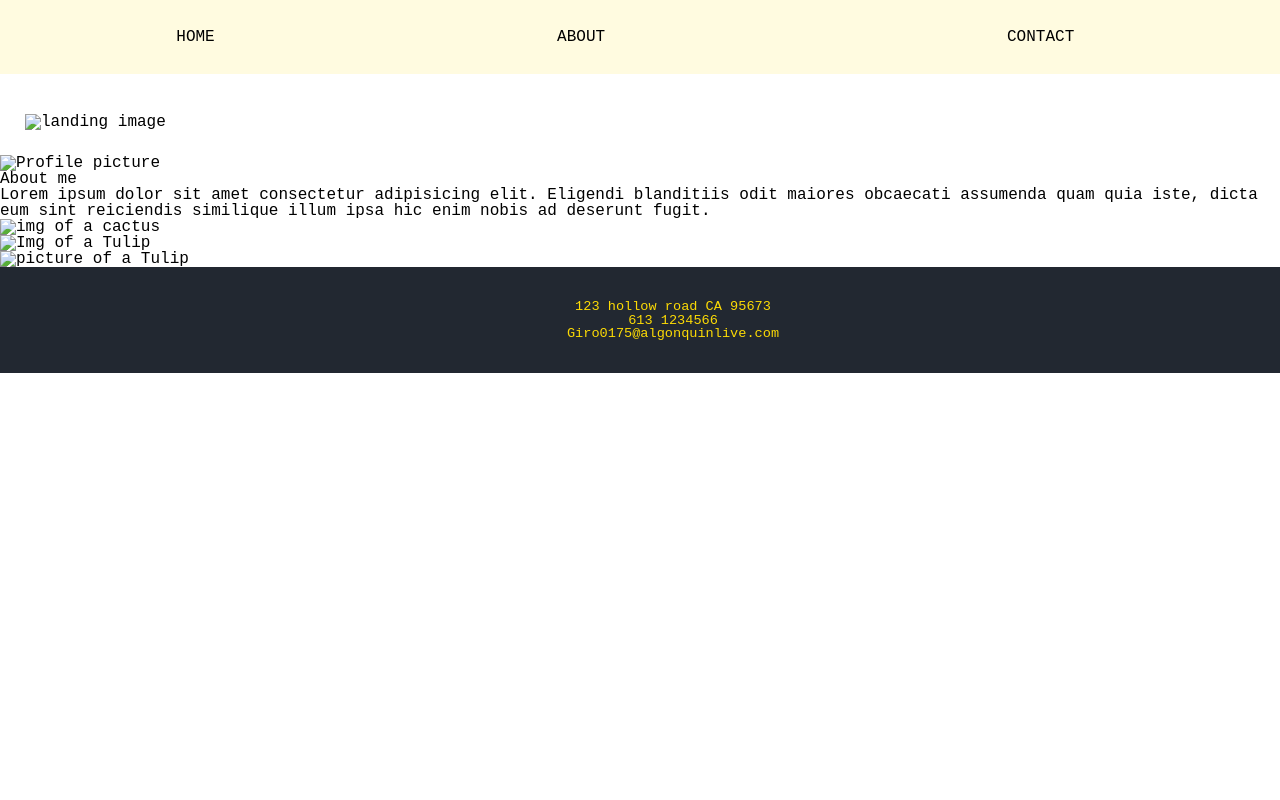
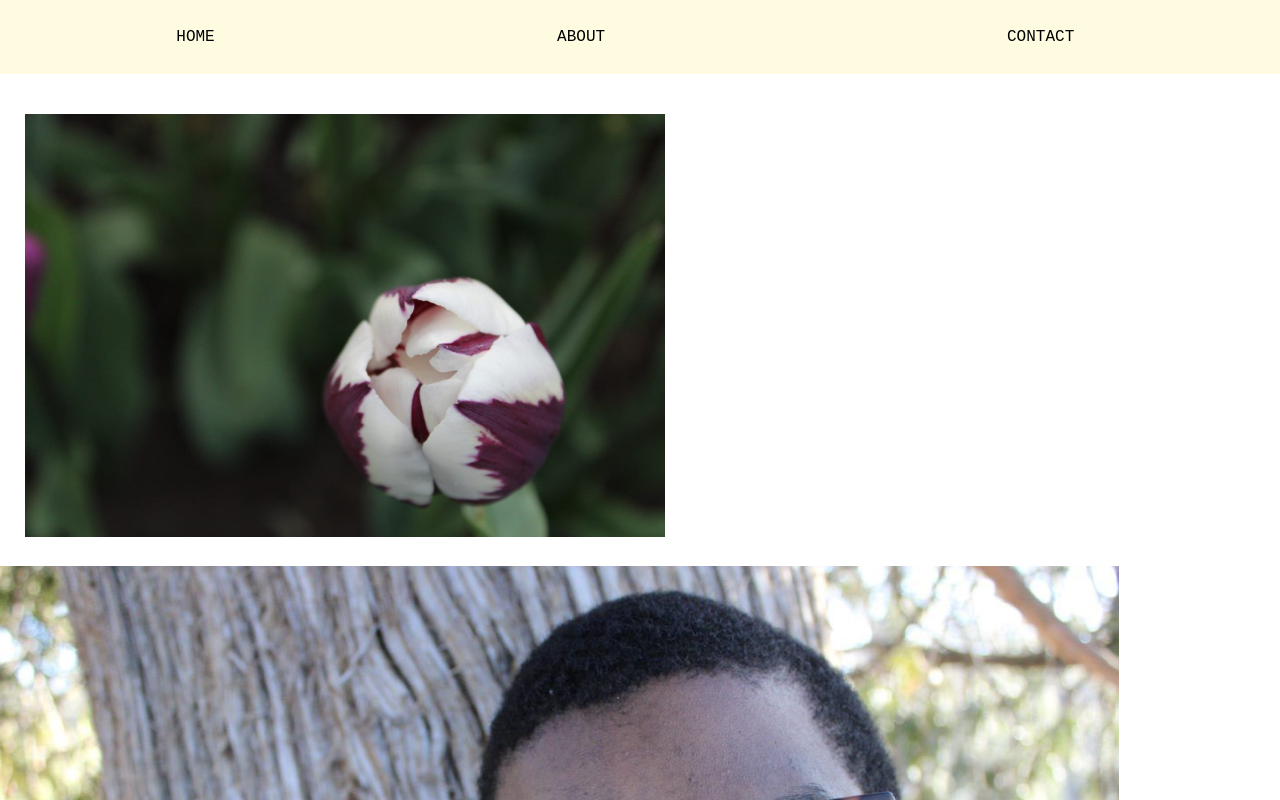
Before and after one commit to kantedro/Portfolio, a plain HTML site: page index.html in a window 1280 px wide. Shown: the top 800 px of the page. Drawn offline with Linux system fonts and the light colour scheme; the site is published under a folder, as on GitHub Pages, so addresses that start at the root find nothing; a web font is replaced by a local one.

Commit message:
solving issue with css

```diff
--- a/index.html
+++ b/index.html
@@ -30,13 +30,13 @@
     <main>
         <section class="landingimg">
             <div class="landingimg--firts">
-                <img src="/images/Primeraimg.png" alt="landing image" style="width:50%">
+                <img src="images/Primeraimg.png" alt="landing image" style="width:50%">
             </div>
         </section>
 
         <section class="mainsection">
             <div class="aboutmesec">
-                <img src="/images/Profilepic.png" alt="Profile picture">
+                <img src="images/Profilepic.png" alt="Profile picture">
                 <h2 class=" tituloabout"> About me</h2>
                 <p class=" texabout"> Lorem ipsum dolor sit amet consectetur adipisicing elit. Eligendi blanditiis
                     odit maiores obcaecati assumenda quam quia iste, dicta eum sint reiciendis similique illum ipsa
@@ -46,19 +46,19 @@
 
         <section class="terceraimg">
             <div class="cactus">
-                <img src="/images/Segundaimg.jpg" alt="img of a cactus" style="width: 50%;">
+                <img src="images/Segundaimg.jpg" alt="img of a cactus" style="width: 50%;">
             </div>
 
 
             <div class="fourimg">
                 <div class="tulip1">
-                    <img src="/images/Terceraimg.png" alt="Img of a Tulip">
+                    <img src="images/Terceraimg.png" alt="Img of a Tulip">
                 </div>
             </div>
 
             <div class="fifthimg">
                 <div class="tulip2">
-                    <img src="/images/Primeraimg.png" alt=" picture of a Tulip">
+                    <img src="images/Primeraimg.png" alt=" picture of a Tulip">
                 </div>
             </div>
         </section>
```
